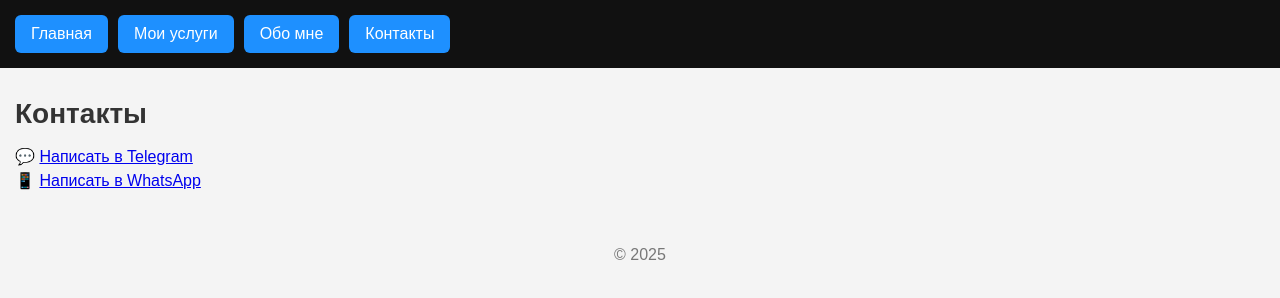
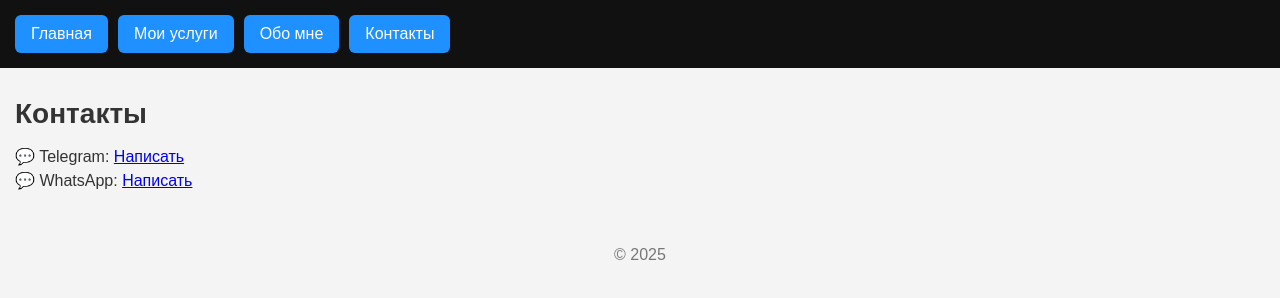
Before and after one commit to kazach147-ux/site, a plain HTML site: page contacts.html in a window 1280 px wide. Drawn offline with Linux system fonts and the light colour scheme.

Commit message:
Update contacts.html

```diff
--- a/contacts.html
+++ b/contacts.html
@@ -18,18 +18,8 @@
 
 <main>
   <h1>Контакты</h1>
-
-  <p>
-    💬 <a href="https://t.me/USERNAME" target="_blank">
-      Написать в Telegram
-    </a>
-  </p>
-
-  <p>
-    📱 <a href="https://wa.me/380686765017" target="_blank">
-      Написать в WhatsApp
-    </a>
-  </p>
+  <p>💬 Telegram: <a href="https://t.me/твоя_ссылка">Написать</a></p>
+  <p>💬 WhatsApp: <a href="https://wa.me/380686765017">Написать</a></p>
 </main>
 
 <footer>
```
